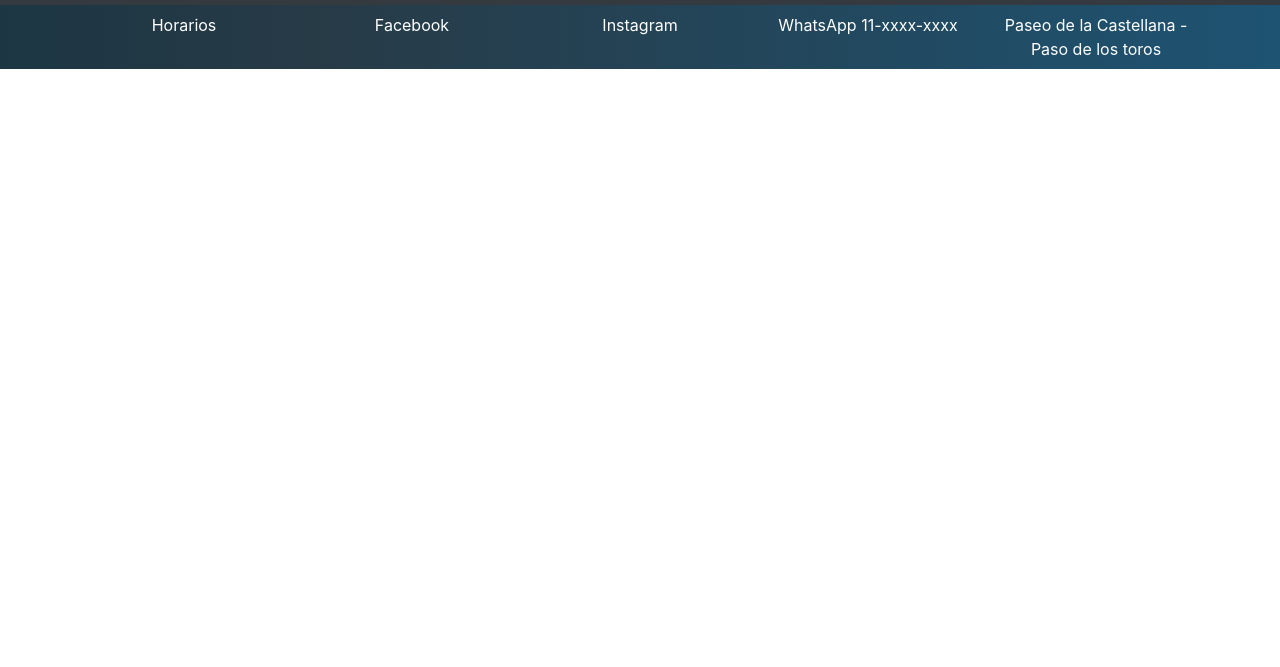
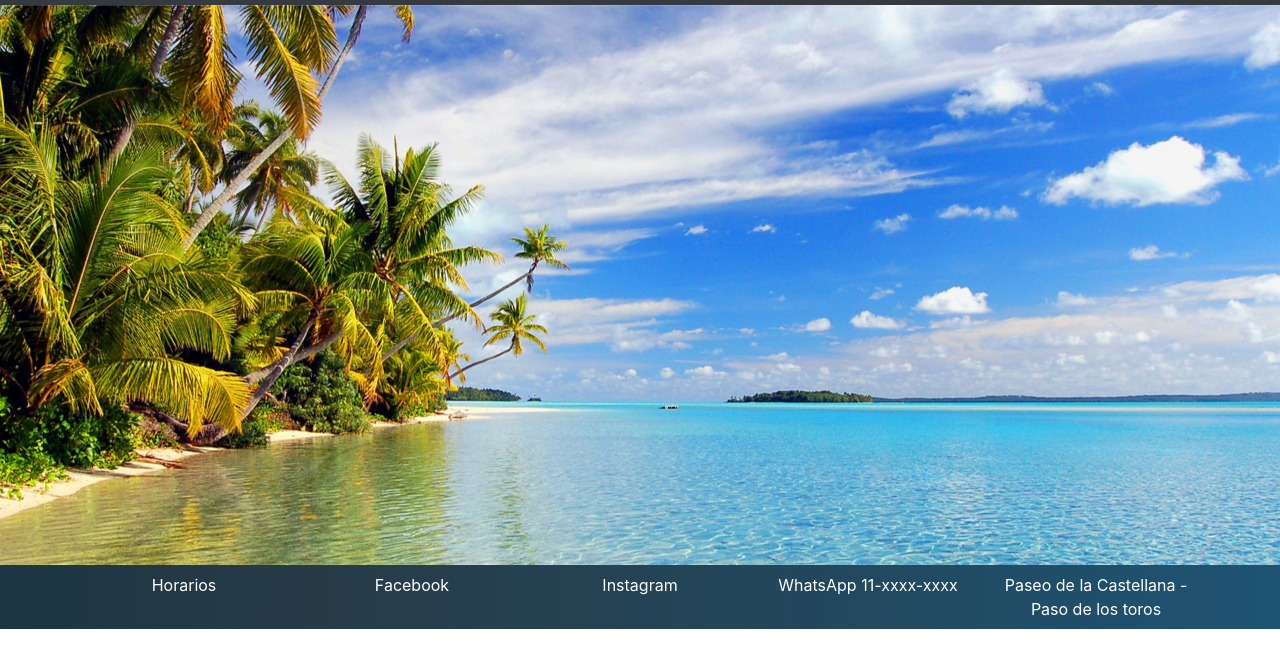
Before and after one commit to ferchuqui/comidas, a plain HTML site: page index.html in a window 1280 px wide. Shown: the part 53-720 px from the top of the page. Drawn offline with nearby package versions, Linux system fonts and the light colour scheme.

Commit message:
Adding carousel

```diff
--- a/css/styles.css
+++ b/css/styles.css
@@ -15,7 +15,10 @@ padding: 0;
     max-width: 100px;
     margin-right: 10px;
 }
-
+#main img {
+    max-height: 70vh;
+    object-fit: cover;
+}
 
 .text-bechamel{
     color: #97c93e !important;
--- a/index.html
+++ b/index.html
@@ -45,25 +45,6 @@
                         <li class="nav-item">
                             <a class="nav-link text-bechamel" href="#">Realizar Pedido</a>
                         </li>
-                        <!-- <li class="nav-item dropdown">
-                            <a class="nav-link dropdown-toggle" href="#" id="navbarDropdown" role="button" data-toggle="dropdown" aria-haspopup="true" aria-expanded="false">
-                            Dropdown
-                            </a>
-                            <div class="dropdown-menu" aria-labelledby="navbarDropdown">
-                            <a class="dropdown-item" href="#">Action</a>
-                            <a class="dropdown-item" href="#">Another action</a>
-                            <div class="dropdown-divider"></div>
-                            <a class="dropdown-item" href="#">Something else here</a>
-                            </div>
-                        </li> -->
-                        <!-- <li class="nav-item">
-                            <a class="nav-link disabled" href="#" tabindex="-1" aria-disabled="true">Disabled</a>
-                        </li> -->
-                        </ul>
-                        <!-- <form class="form-inline my-2 my-lg-0">
-                        <input class="form-control mr-sm-2" type="search" placeholder="Search" aria-label="Search">
-                        <button class="btn btn-outline-success my-2 my-sm-0" type="submit">Search</button>
-                        </form> -->
                     </div>
             </div>
                 </nav>
@@ -71,16 +52,35 @@
     </header>
 <!-- /header -->
     <!-- <main> -->
-
+        <main id="main">
+            <div id="carousel" class="carousel slide carousel-fade" data-pause="false" data-ride="carousel">
+                <div class="carousel-inner">
+                    <div class="carousel-item active">
+                        <img src="images/hawaii.jpg" class="d-block w-100" alt="hawaii 1">
+                    </div>
+                    <div class="carousel-item">
+                        <img src="images/hawaii2.jpg" class="d-block w-100" alt="hawaii 2">
+                    </div>
+                    <div class="carousel-item">
+                        <img src="images/hawaii3.jpeg" class="d-block w-100" alt="hawaii 3">
+                    </div>
+                </div>
+                <!-- <a class="carousel-control-prev" href="#carouselExampleFade" role="button" data-slide="prev">
+                    <span class="carousel-control-prev-icon" aria-hidden="true"></span>
+                    <span class="sr-only">Previous</span>
+                </a>
+                <a class="carousel-control-next" href="#carouselExampleFade" role="button" data-slide="next">
+                    <span class="carousel-control-next-icon" aria-hidden="true"></span>
+                    <span class="sr-only">Next</span>
+                </a> -->
+            </div>
+        </main>
         <!-- /main -->
 <!-- footer -->
     <footer id="footer" class="pb-2 pt-2">
         <div class="container">
             <div class="row text-center">
                 <div class="-12 col-lg">
-                    <!-- <p>Lunes a Viernes <b>Mediodia</b> 11: 30 a 15Hs </p>
-                    <p>Lunes a Viernes <b>Noche</b> 11: 30 a 15Hs </p>
-                    <p>Sabados y Domingos de 20Hs a 23:30</p> -->
                     <a href="#">Horarios</a>
                 </div>
                 <div class="-12 col-lg">
```
